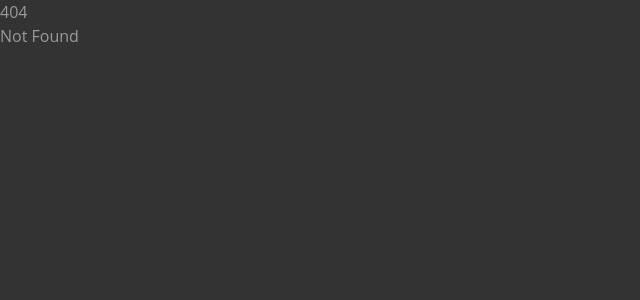
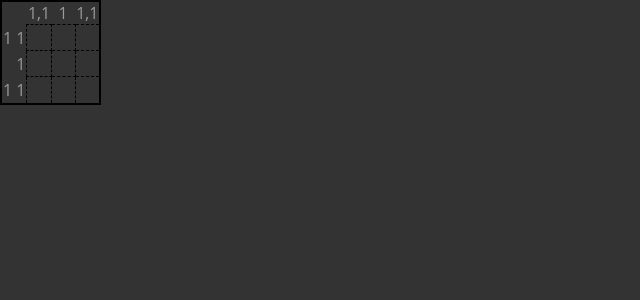
Before and after one commit to centraldogma99/my-svelte-nemonemo, a SvelteKit app: page /board in a window 1280 px wide. Before the commit this address had no page. Shown: the top 300 px of the page, without its empty margins (0-640 px from the left). Built offline with nearby package versions, Linux system fonts and the light colour scheme.

Commit message:
지금까지 만든 부분 migration

```diff
--- a/package.json
+++ b/package.json
@@ -16,6 +16,7 @@
 		"@sveltejs/kit": "^2.0.0",
 		"@sveltejs/vite-plugin-svelte": "^4.0.0",
 		"@types/eslint": "^9.6.0",
+		"@types/lodash-es": "^4.17.12",
 		"autoprefixer": "^10.4.20",
 		"eslint": "^9.7.0",
 		"eslint-config-prettier": "^9.1.0",
@@ -31,5 +32,8 @@
 		"typescript-eslint": "^8.0.0",
 		"vite": "^5.4.10"
 	},
-	"packageManager": "pnpm@9.12.3+sha512.cce0f9de9c5a7c95bef944169cc5dfe8741abfb145078c0d508b868056848a87c81e626246cb60967cbd7fd29a6c062ef73ff840d96b3c86c40ac92cf4a813ee"
+	"packageManager": "pnpm@9.12.3+sha512.cce0f9de9c5a7c95bef944169cc5dfe8741abfb145078c0d508b868056848a87c81e626246cb60967cbd7fd29a6c062ef73ff840d96b3c86c40ac92cf4a813ee",
+	"dependencies": {
+		"lodash-es": "^4.17.21"
+	}
 }
--- /dev/null
+++ b/src/lib/constants.ts
@@ -0,0 +1,5 @@
+export enum CellStatus {
+	Empty,
+	Filled,
+	X
+}
--- /dev/null
+++ b/src/routes/board/+page.svelte
@@ -0,0 +1,13 @@
+<script>
+	import Table from './Table.svelte'
+</script>
+
+<Table
+	rowSize={3}
+	colSize={3}
+	answer={[
+		[true, false, true],
+		[false, true, false],
+		[true, false, true]
+	]}
+/>
--- /dev/null
+++ b/src/routes/board/Cell.svelte
@@ -0,0 +1,15 @@
+<script lang="ts">
+	import { CellStatus } from '$lib/constants'
+	import type { SvelteHTMLElements } from 'svelte/elements'
+
+	const { status, children, ...tdProps }: { status: CellStatus } & SvelteHTMLElements['td'] =
+		$props()
+</script>
+
+<td
+	class="border-1 h-6 w-6 select-none border border-dashed border-black text-sm text-black"
+	class:bg-black={status === CellStatus.Filled}
+	{...tdProps}
+>
+	{status === CellStatus.X ? 'X' : ''}
+</td>
--- /dev/null
+++ b/src/routes/board/Table.svelte
@@ -0,0 +1,96 @@
+<script lang="ts">
+	import { CellStatus } from '$lib/constants'
+	import { isEqual } from 'lodash-es'
+	import Cell from './Cell.svelte'
+
+	interface TableProps {
+		rowSize: number
+		colSize: number
+		initialTable?: CellStatus[][]
+		answer: boolean[][]
+	}
+
+	const getArrayWithLength = (length: number) => Array.from({ length })
+
+	const { rowSize, colSize, initialTable, answer }: TableProps = $props()
+	let table = $state<CellStatus[][]>(
+		initialTable ??
+			getArrayWithLength(rowSize).map(() => getArrayWithLength(colSize).map(() => CellStatus.Empty))
+	)
+
+	const handleCellLeftClick = (i: number, j: number) => {
+		table[i][j] = table[i][j] === CellStatus.Empty ? CellStatus.Filled : CellStatus.Empty
+
+		if (isEqual(table, booleanMapToCellStatusMap(answer))) {
+			// GAME FINISHED
+			console.info('Congratulation!')
+		}
+	}
+
+	const handleCellRightClick = (i: number, j: number) => {
+		table[i][j] = table[i][j] !== CellStatus.X ? CellStatus.X : CellStatus.Empty
+	}
+
+	const { rowHints, colHints } = generateHints(answer)
+
+	function getLineHints(line: boolean[]): number[] {
+		const hints: number[] = []
+		let count = 0
+
+		for (const cell of line) {
+			if (cell) {
+				count += 1 // 채워진 칸을 발견하면 카운트를 증가
+			} else if (count > 0) {
+				hints.push(count) // 채우기 종료, 카운트를 힌트에 추가
+				count = 0
+			}
+		}
+
+		if (count > 0) {
+			hints.push(count) // 마지막 그룹을 힌트에 추가
+		}
+
+		return hints.length ? hints : [0] // 빈 경우 [0] 반환
+	}
+
+	const booleanMapToCellStatusMap = (map: boolean[][]): CellStatus[][] =>
+		map.map((row) => row.map((cell) => (cell ? CellStatus.Filled : CellStatus.Empty)))
+
+	function generateHints(grid: boolean[][]): {
+		rowHints: number[][]
+		colHints: number[][]
+	} {
+		const rowHints = grid.map(getLineHints)
+		const colHints = Array.from({ length: grid[0].length }, (_, colIndex) =>
+			getLineHints(grid.map((row) => row[colIndex]))
+		)
+
+		return { rowHints, colHints }
+	}
+</script>
+
+<table class="border-collapse border-2 border-black">
+	<tbody>
+		<tr>
+			<td></td>
+			{#each colHints as colHint}
+				<td class="text-center align-bottom leading-5">{colHint}<br /></td>
+			{/each}
+		</tr>
+		{#each table as row, i}
+			<tr>
+				<td class="text-right">{rowHints[i].join(' ')}</td>
+				{#each row as cell, j}
+					<Cell
+						status={cell}
+						onclick={() => handleCellLeftClick(i, j)}
+						oncontextmenu={(e) => {
+							e.preventDefault()
+							handleCellRightClick(i, j)
+						}}
+					/>
+				{/each}
+			</tr>
+		{/each}
+	</tbody>
+</table>
```
Also changed, not shown: 1 other file (tests, documents, lock files or other folders).
